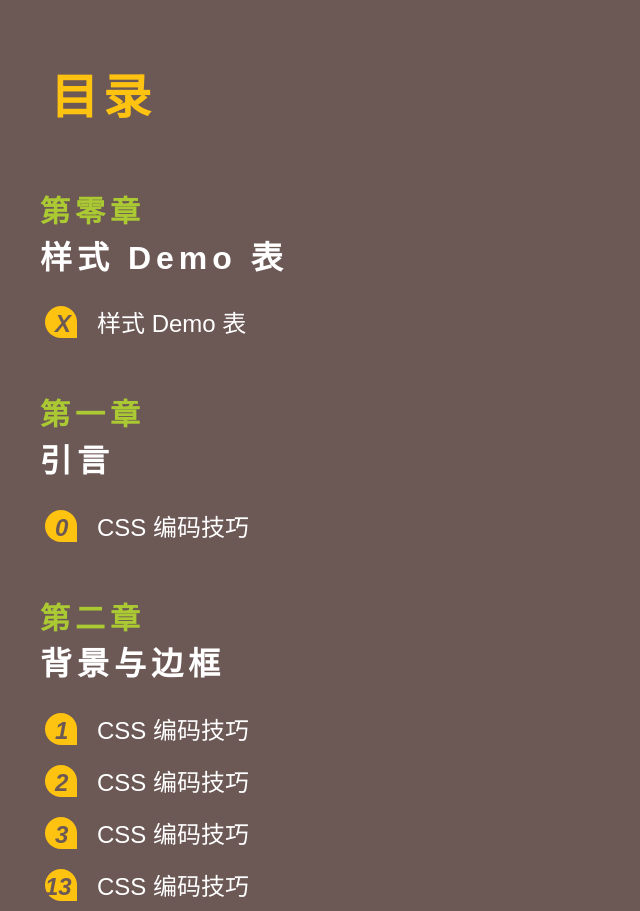
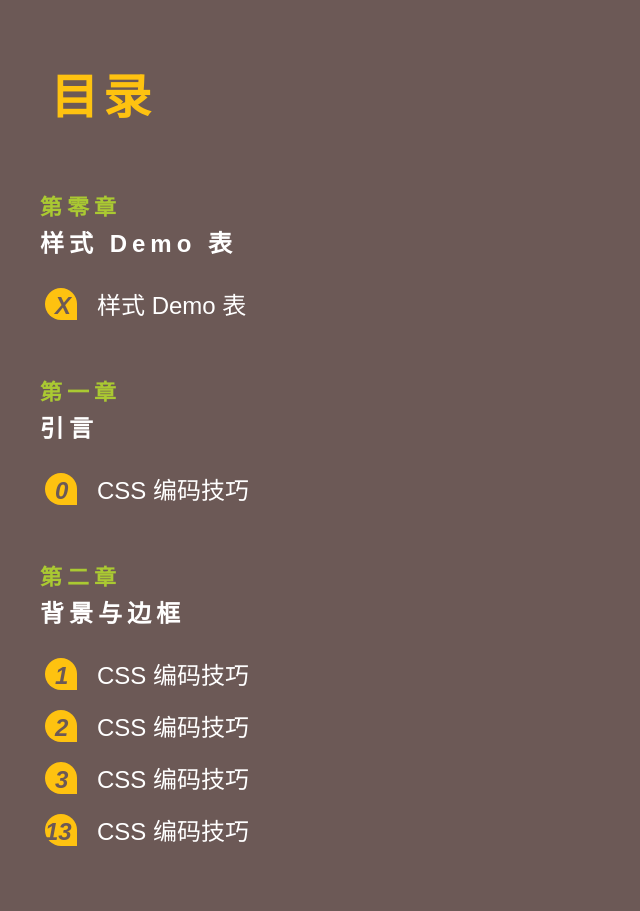
Before and after one commit to zg-zhang/CSS-Secrets, a website: page src/directory/index.html in a window 1280 px wide. Shown: the whole page, without its empty margins (0-640 px from the left). After the commit the page ends 856 px from the top, so only its background shows below. Drawn offline with Linux system fonts and the light colour scheme.

Commit message:
feat：目录样式更新

```diff
--- a/src/directory/index.css
+++ b/src/directory/index.css
@@ -18,7 +18,7 @@ h1 {
 
 /* h2 章数 */
 h2 {
-    font-size: 3rem;
+    font-size: 2.2rem;
     letter-spacing: .5rem;
     color: #AAC932;
     margin-top: 5rem;
@@ -26,7 +26,7 @@ h2 {
 
 /* h3 章标题 */
 h3 {
-    font-size: 3.2rem;
+    font-size: 2.4rem;
     letter-spacing: .5rem;
     color: #ffffff;
     margin: 1rem 0 2rem;
```
